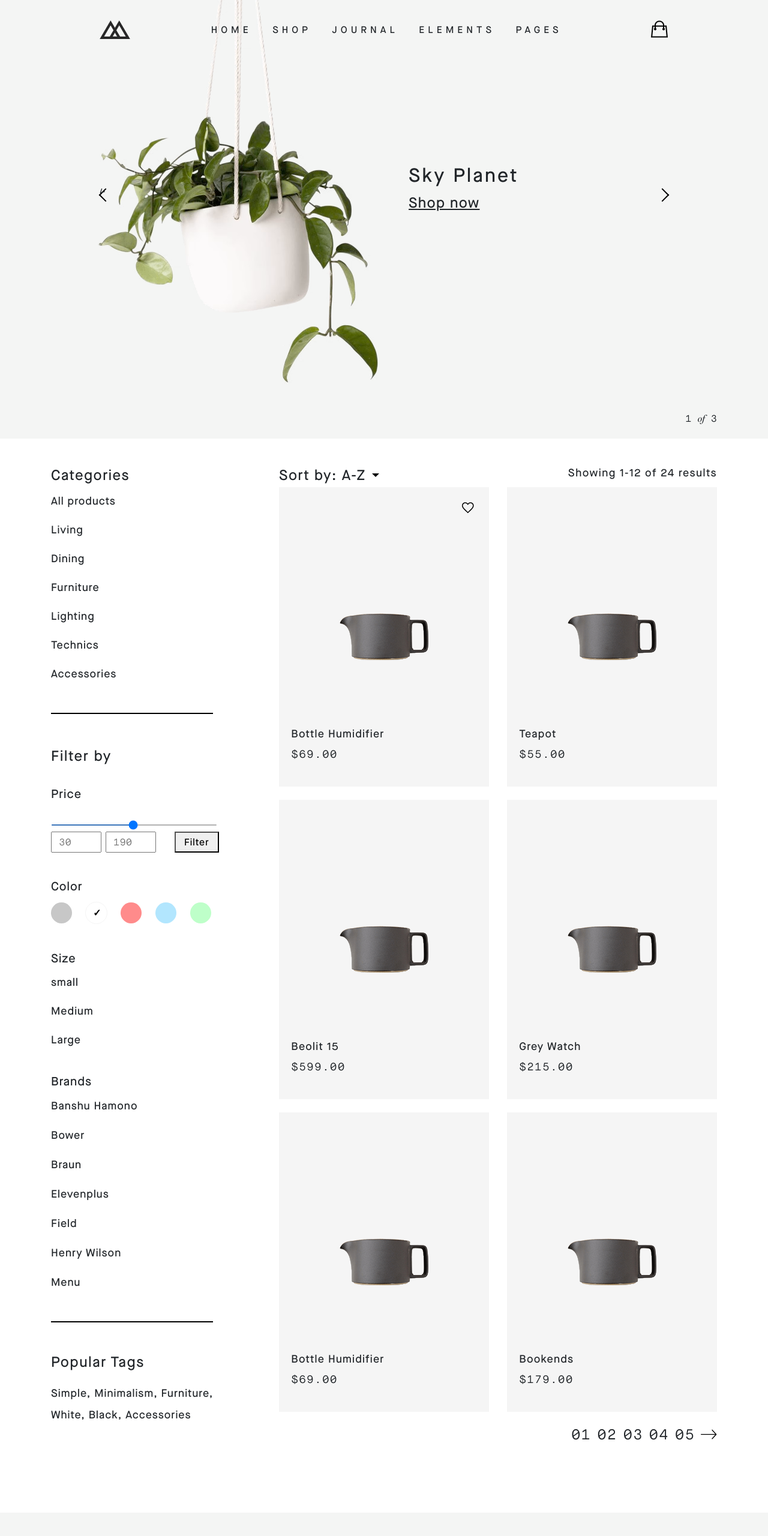
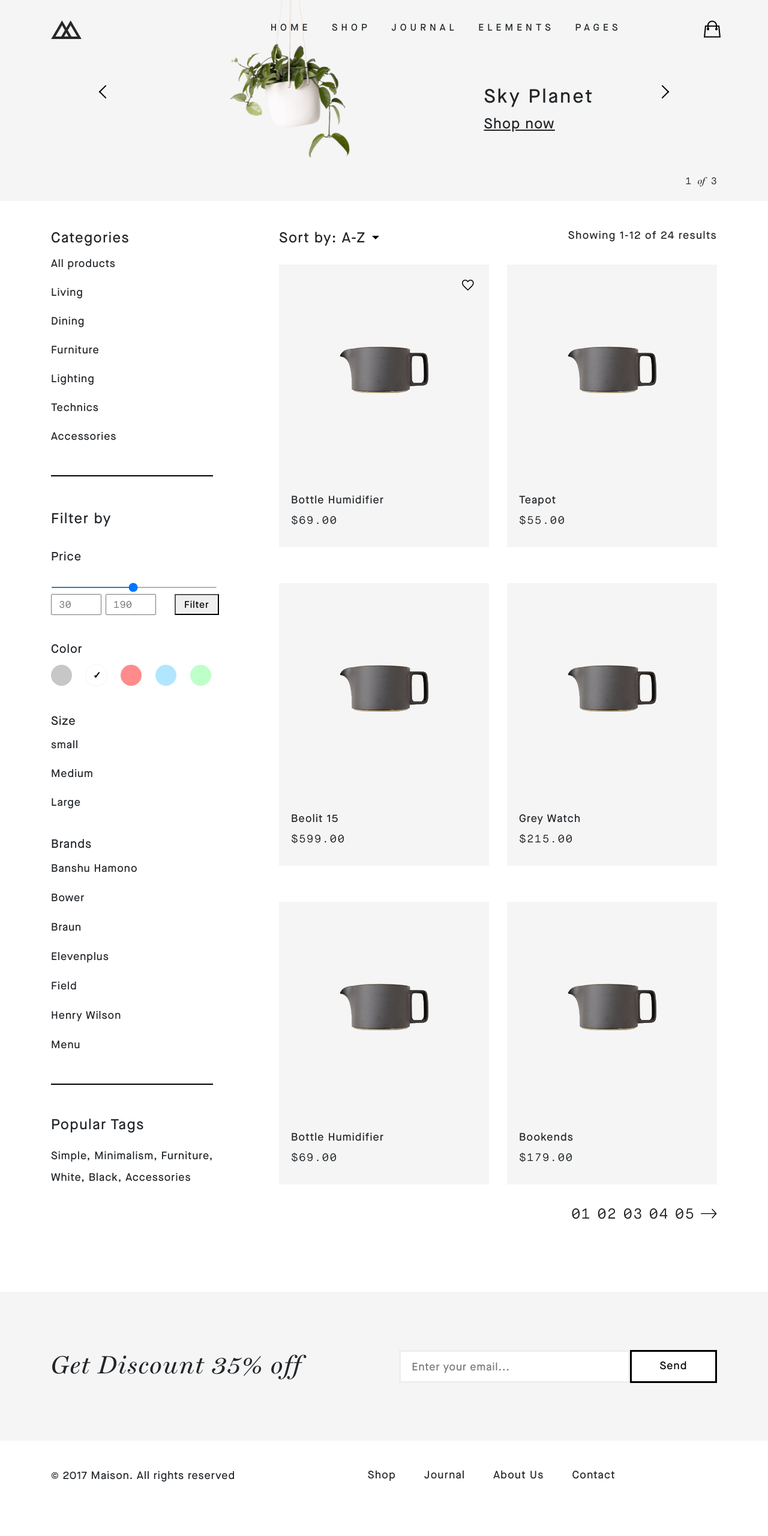
Before and after one commit to PanKreska/LP, a website built with webpack: page src/tasks/3.html in a window 1280 px wide. Shown: the top 2560 px of the page at 60% size. After the commit the page ends 2518 px from the top, so only its background shows below. Built offline with nearby package versions, Linux system fonts and the light colour scheme.

Commit message:
disaster

```diff
--- a/src/style.scss
+++ b/src/style.scss
@@ -50,6 +50,7 @@ body {
 
 img {
     max-width: 100%;
+    max-height: 100%;
     height: auto;
 }
 
--- a/src/tasks/3.html
+++ b/src/tasks/3.html
@@ -57,7 +57,7 @@
                             <li>
                                 <a href="http://localhost:9000/tasks/3.html"
                                     >PAGES</a
-                                ></li>
+                                >
                             </li>
                         </ul>
                     </div>
@@ -149,11 +149,21 @@
                         ><div class="arrow right"></div
                     ></a>
                     <a href="http://localhost:9000/tasks/3.html"
-                        ><div class="arrow left">></div></a
-                    >
+                        ><div class="arrow left"></div
+                    ></a>
 
                     <div class="slides">
+                        <div class="slide-text">
+                            Sky Planet
+                            <p>
+                                <a href="http://localhost:9000/tasks/3.html"
+                                    >Shop now</a
+                                >
+                            </p>
+                        </div>
+                        <!-- slide-text -->
                         <div class="slide">
+
                             <picture class="image">
                                 <source
                                     srcset="<%= require('./task3/img/sliderImg2.avif').default %>"
@@ -166,17 +176,10 @@
                                 <img
                                     src="<%= require('./task3/img/sliderImg2.png').default %>"
                                     alt="slide"
+                                    class="img"
                                 />
                             </picture>
-                            <div class="slide-text">
-                                Sky Planet
-                                <p>
-                                    <a href="http://localhost:9000/tasks/3.html"
-                                        >Shop now</a
-                                    >
-                                </p>
-                            </div>
-                            <!-- slide-text -->
+
                         </div>
                         <!-- slide -->
                     </div>
@@ -521,7 +524,6 @@
                                                     class="heart"
                                                 />
                                                 <div class="product-image">
-                                                    <div class="sizer"></div>
                                                     <img
                                                         src="<%= require('./task3/img/ImgCroped.png').default %>"
                                                     />
@@ -549,7 +551,6 @@
                                         <div class="product two">
                                             <div class="image--wrapper">
                                                 <div class="product-image">
-                                                    <div class="sizer"></div>
                                                     <img
                                                         src="<%= require('./task3/img/ImgCroped.png').default %>"
                                                         alt="slide"
@@ -580,7 +581,6 @@
                                         <div class="product three">
                                             <div class="image--wrapper">
                                                 <div class="product-image">
-                                                    <div class="sizer"></div>
                                                     <img
                                                         src="<%= require('./task3/img/ImgCroped.png').default %>"
                                                         alt="slide"
@@ -588,7 +588,8 @@
                                                 </div>
                                             </div>
                                             <!-- image-wrapper -->
-                                            <div class="product-description"><a
+                                            <div class="product-description">
+                                                <a
                                                     href="http://localhost:9000/tasks/3.html"
                                                 >
                                                     <div class="product-title">
@@ -596,7 +597,8 @@
                                                     </div>
                                                     <div class="product-price">
                                                         $1,999.00
-                                                </div></a>
+                                                    </div></a
+                                                >
                                             </div>
                                             <!-- product-description -->
                                         </div>
@@ -607,7 +609,6 @@
                                         <div class="product four">
                                             <div class="image--wrapper">
                                                 <div class="product-image">
-                                                    <div class="sizer"></div>
                                                     <img
                                                         src="<%= require('./task3/img/ImgCroped.png').default %>"
                                                         alt="slide"
@@ -636,7 +637,6 @@
                                         <div class="product five">
                                             <div class="image--wrapper">
                                                 <div class="product-image">
-                                                    <div class="sizer"></div>
                                                     <img
                                                         src="<%= require('./task3/img/ImgCroped.png').default %>"
                                                         alt="slide"
@@ -665,7 +665,6 @@
                                         <div class="product six">
                                             <div class="image--wrapper">
                                                 <div class="product-image">
-                                                    <div class="sizer"></div>
                                                     <img
                                                         src="<%= require('./task3/img/ImgCroped.png').default %>"
                                                         alt="slide"
@@ -694,7 +693,6 @@
                                         <div class="product seven">
                                             <div class="image--wrapper">
                                                 <div class="product-image">
-                                                    <div class="sizer"></div>
                                                     <img
                                                         src="<%= require('./task3/img/ImgCroped.png').default %>"
                                                         alt="slide"
@@ -791,12 +789,16 @@
                     <button class="subs-btn">Subscribe</button>
                 </div>
                 <div class="subsribe--wrapper-desktop">
-                    <div class="subscribe-title-desk">Get Discount 35% off</div>
+                    <div class="form">
+                        <div class="subscribe-title-desk">
+                            Get Discount 35% off
+                        </div>
                         <input
                             type="text"
                             class="subs-desk"
                             placeholder="Enter your email..."
                         /><button class="subs-btn-desk">Send</button>
+                    </div>
                 </div>
                 <div class="line"></div>
                 <div class="links">
--- a/src/tasks/task3/commons/footer.scss
+++ b/src/tasks/task3/commons/footer.scss
@@ -10,7 +10,7 @@ footer {
 .footer--wrapper {
     display: flex;
     justify-content: space-between;
-    margin: 24px 24px;
+    margin: 24px 0px;
 
     .copyrights {
         font-size: 18px;
--- a/src/tasks/task3/commons/header.scss
+++ b/src/tasks/task3/commons/header.scss
@@ -13,20 +13,16 @@ header {
     display: flex;
     justify-content: space-between;
     align-items: center;
-    padding: 5.5% 2.5% 5% 4%;
+    padding: 5% 5%;
 
     @media (min-width: 640.98px) {
-        margin: 0 -45px;
-    }
-
-    @media (min-width: 1399.98px) {
-        padding: 2.7% 7.3% 0.5% 7.4%;
+        padding: 5% 0%;
     }
 
     .logotyp {
         display: none;
 
-        @media (min-width: 640.98px) {
+        @media (min-width: 991.98px) {
             display: block;
         }
     }
@@ -34,9 +30,9 @@ header {
     .desktop-menu {
         display: none;
 
-        @media (min-width: 640.98px) {
+        @media (min-width: 991.98px) {
             display: block;
-
+            padding: 0 5px;
         }
 
         .desk-list {
@@ -73,6 +69,7 @@ header {
 
         &.mobile {
             position: relative;
+
             .cart-image {
 
                 >img {
@@ -82,27 +79,27 @@ header {
             }
 
             .cartNumber {
+                display: flex;
+                align-items: end;
+                justify-content: center;
                 position: absolute;
                 height: 25px;
                 width: 25px;
                 background-color: var(--black);
                 color: var(--white);
-                text-align: center;
-                vertical-align: middle;
                 font-family: var(--fontTask3);
                 border-radius: 50%;
-                padding: 1px;
                 left: 20px;
                 top: 20px;
             }
 
-            @media (min-width: 640.98px) {
+            @media (min-width: 991.98px) {
                 display: none;
             }
         }
 
         &.desktop {
-            @media (max-width: 640.98px) {
+            @media (max-width: 991.98px) {
                 display: none;
             }
         }
@@ -112,7 +109,7 @@ header {
         cursor: pointer;
         display: block;
 
-        @media (min-width: 640.98px) {
+        @media (min-width: 991.98px) {
             display: none;
         }
 
@@ -141,8 +138,42 @@ header {
         letter-spacing: 10px;
         line-height: 27px;
 
-        @media (min-width: 640.98px) {
+        @media (min-width: 991.98px) {
             display: none;
         }
     }
 }
+
+.desktop-menu-wrapper {
+    display: none;
+    position: absolute;
+    margin-top: 3.1%;
+    width: 100%;
+    justify-content: space-between;
+    font-family: var(--fontTask3);
+    font-size: 16px;
+    letter-spacing: 6px;
+    line-height: 26px;
+    z-index: 1;
+
+    @media (min-width: 991.98px) {
+        display: flex;
+    }
+
+    .desktop-menu {
+
+        .desk-list {
+            display: flex;
+            list-style: none;
+
+            li {
+                margin-right: 7.7%;
+            }
+        }
+    }
+
+    .cart {
+        margin-right: -0.5%;
+    }
+
+}
--- a/src/tasks/task3/sections/section1.scss
+++ b/src/tasks/task3/sections/section1.scss
@@ -9,42 +9,6 @@
 .slider--container {
     position: relative;
 
-    .desktop-menu-wrapper {
-        display: none;
-        position: absolute;
-        margin: 3.1% 0px 0px 7.3%;
-        width: 84.9%;
-        justify-content: space-between;
-        font-family: var(--fontTask3);
-        font-size: 16px;
-        letter-spacing: 6px;
-        line-height: 26px;
-        z-index: 1;
-
-        @media (min-width: 991.98px) {
-            display: flex;
-        }
-
-        .desktop-menu {
-            margin-left: -20.3%;
-            margin-top: 0.4%;
-
-            .desk-list {
-                display: flex;
-                list-style: none;
-
-                li {
-                    margin-right: 7.7%;
-                }
-            }
-        }
-
-        .cart {
-            margin-right: -0.5%;
-        }
-
-    }
-
     .arrow {
         border: solid var(--black);
         border-width: 0 2px 2px 0;
@@ -54,6 +18,7 @@
         height: 16px;
         width: 16px;
         top: 43.3%;
+        z-index: 1;
 
         &.right {
             transform: rotate(-45deg);
@@ -106,20 +71,24 @@
             }
         }
     }
+
     .align-wrapper {
         display: flex;
         justify-content: space-between;
         width: 50%;
         align-items: baseline;
     }
-    .dotsNumbers-wrapper  {
+
+    .dotsNumbers-wrapper {
         display: flex;
         justify-content: flex-end;
         padding-bottom: 20px;
         margin-top: -10px;
+
         .slide-number {
             font-family: var(--fontMoney);
-            > span{
+
+            >span {
                 font-family: var(--fontExtra);
             }
         }
@@ -130,48 +99,68 @@
     overflow: hidden;
 
     .slide {
+        width: 50%;
         position: relative;
 
         .image {
+            height: calc(100vh - 500px);
             display: block;
-            margin-left: 3.7%;
-            margin-top: -5.5%;
-            width: 46%;
-            padding-bottom: 55px;
-
-            @media (min-width: 640.98px) {
-                width: 45%;
-                margin-left: 7%;
+            position: relative;
+            left: 120px;
         }
 
-            @media (min-width: 1399.98px) {
-                margin-left: 18.8%;
-                margin-top: 0%;
+        .img {
+            position: absolute;
+            top: 38%;
+            right: 50%;
+            transform: translate(50%, -50%);
+            display: flex;
+            justify-content: center;
+            align-items: center;
+            min-height: 100%;
+            object-fit: contain;
+
+            @media (max-width: 991.98px) {
+                right: 60%;
+                top: 31%;
+            }
+            @media (max-width: 767.98px) {
+                right: 80%;
+                top: 21%;
+            }
         }
     }
 }
 
 .slide-text {
     position: absolute;
-        left: 53.7%;
-        top: 43.2%;
+    left: 65%;
+    top: 40%;
     font-family: var(--fontTask3);
     font-size: 32px;
     letter-spacing: 3.2px;
     line-height: 58px;
+    z-index: 1;
 
     @media (max-width: 639.98px) {
-            left: 53.7%;
-            top: 45%;
+        left: 60%;
         font-size: 20px;
         line-height: 25px;
         padding: 2px;
+    }
+    @media (max-width: 767.98px) {
+        top: 20% !important;
+        width: 100%;
+    }
+    @media (max-width: 991.98px) {
+        top: 31.2%;
     }
 
     @media (min-width: 1399.98px) {
         left: 63.5%;
         top: 46.7%;
     }
+
     &>p {
         font-size: 24px;
         letter-spacing: 1.3px;
@@ -183,4 +172,3 @@
         }
     }
 }
-}
--- a/src/tasks/task3/sections/section2.scss
+++ b/src/tasks/task3/sections/section2.scss
@@ -152,14 +152,17 @@
 
 .product {
     position: relative;
+    padding-bottom: 35px;
+    padding-top: 25px;
 
     .image--wrapper {
         background-color: var(--backgroundImage);
         position: relative;
         overflow: hidden;
+        padding-top: 100%;
 
-        @media (min-width: 991.98px) {
-            margin-bottom: 22px;
+        @media (max-width: 991.98px) {
+            margin-bottom: 20px;
         }
 
         .heart {
@@ -169,34 +172,29 @@
         }
 
         .product-image {
-            padding: 35% 0;
-
-            @media (min-width: 991.98px) {
-                padding: 57% 0;
-            }
-
-            >img {
-                position: absolute;
-                top: 50%;
-                right: 50%;
-                transform: translate(50%, -50%);
-            }
+            position: absolute;
+            top: 50%;
+            right: 50%;
+            transform: translate(50%, -50%);
+            display: flex;
+            justify-content: center;
+            align-items: center;
+            width: 100%;
+            height: 100%;
         }
     }
 
     .product-description {
-        margin-top: 8.4%;
         font-size: 18px;
         letter-spacing: 1px;
         line-height: 27px;
-        margin-bottom: 24%;
 
         @media (min-width: 991.98px) {
-            position: absolute;
-            left: 5.8%;
-            top: 79.9%;
+            padding-top: 30px;
+            padding-bottom: 30px;
+            padding-left: 20px;
             letter-spacing: 1.2px;
-            margin: 0;
+            background-color: var(--backgroundImage);
         }
 
         .product-title {
@@ -355,6 +353,7 @@
             &:hover {
                 box-shadow: 0px 0px 5px 1px rgba(66, 68, 90, 1);
             }
+
             &.one {
                 background-color: rgb(199, 199, 199);
             }
--- a/src/tasks/task3/sections/section3.scss
+++ b/src/tasks/task3/sections/section3.scss
@@ -26,11 +26,13 @@
     }
 
     .line {
-        width: 102%;
-        height: 60px;
         border-bottom: 3px solid #eeeeee;
-        margin-bottom: 39px;
-        margin-left: -15px;
+        position: absolute;
+        left: 0;
+        right: 0;
+        bottom: 100px;
+        @media (max-width: 459.98px) {
+            bottom: 150px;        }
 
         @media (min-width: 991.98px) {
             display: none;
@@ -39,15 +41,14 @@
 
     .links {
         display: flex;
-        margin: 0px 50px;
+        flex-wrap: wrap;
         justify-content: space-evenly;
         white-space: nowrap;
-        padding: 0 5px;
+        text-align: center;
+        padding-top: 50px;
 
-        @media (max-width: 404.98px) {
-            display: block;
-            margin: auto;
-            text-align: center;
+        @media (min-width: 459.98px) {
+            flex-wrap: nowrap;
         }
 
         @media (min-width: 991.98px) {
@@ -55,13 +56,17 @@
             margin: 0;
             left: 45%;
             top: 114.8%;
+            flex-wrap: nowrap;
+            padding-top: 0px;
         }
+
         @media (min-width: 1199.98px) {
             position: absolute;
             margin: 0;
             left: 45%;
             top: 116.8%;
         }
+
         @media (min-width: 1399.98px) {
             left: 62.1%;
         }
@@ -72,7 +77,10 @@
             letter-spacing: 1.3px;
             line-height: 32px;
             font-weight: 500;
-            padding: 0 10px;
+            padding: 0 10px 20px 0px;
+            flex: 1 1 50%;
+            margin: 0;
+            width: 50%;
 
             @media (min-width: 991.98px) {
                 margin-left: 36.8px;
@@ -84,6 +92,7 @@
 .subsribe--wrapper {
     display: flex;
     margin: 0 24px;
+    padding-bottom: 20px;
 
     @media (max-width: 439.98px) {
         flex-direction: column;
@@ -96,12 +105,13 @@
     .subs {
         flex: 1 1 100%;
         background-color: var(--white);
+        border: 3px solid #eeeeee;
         border-right: none;
 
         @media (max-width: 439.98px) {
             height: 47px;
             flex: auto;
-            border-right: 2px solid rgb(151, 151, 151);
+            border: 3px solid #eeeeee;
         }
     }
 
@@ -130,17 +140,9 @@
 .subsribe--wrapper-desktop {
     display: none;
     margin-top: 14px;
-    margin-right: 100px;
-    margin-left: 100px;
 
     @media (min-width: 991.98px) {
         display: block;
-        text-align: center;
-        margin: 0;
-    }
-
-    @media (min-width: 1199.98px) {
-        display: flex;
     }
 
     .subscribe-title-desk {
@@ -148,12 +150,16 @@
         font-size: 42px;
         letter-spacing: 2px;
         line-height: 54px;
-        flex: 1 1 53%;
+        flex: 1 1 80%;
     }
+
+    .form {
+        display: flex;
 
         .subs-desk {
             margin-top: 2px;
             flex: 1 1 51%;
+            border: 3px solid #eeeeee;
 
             &::placeholder {
                 font-family: var(--fontTask3);
@@ -180,3 +186,5 @@
             flex: 1 1 16.1%;
         }
     }
+
+}
```
Lines whose indentation alone changed are shown as unchanged.
